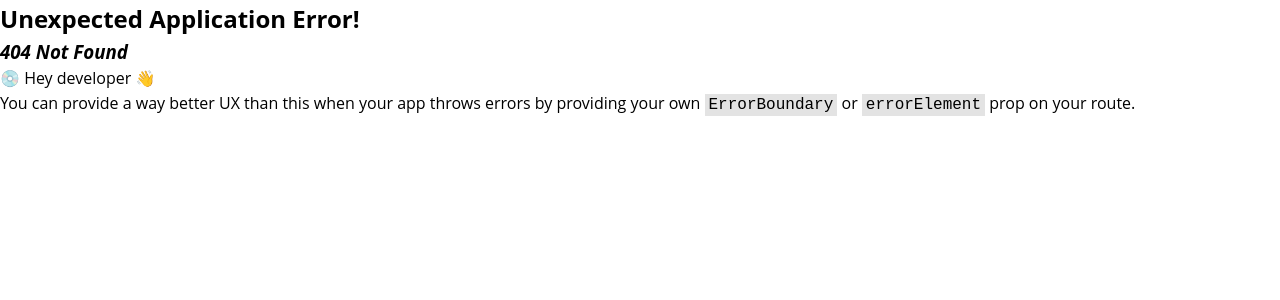
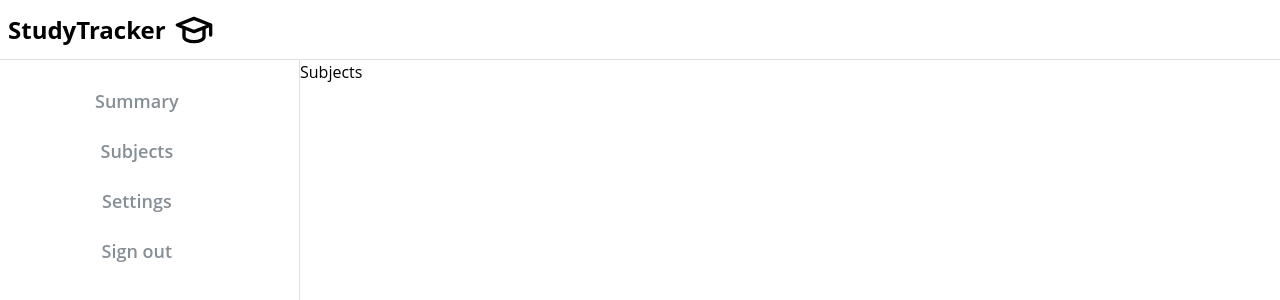
Before and after one commit to CharlesCryer/MSA-Project, a React (Vite) app in the folder Frontend/: page /subject in a window 1280 px wide. Before the commit this address had no page. Shown: the top 300 px of the page. Built offline with nearby package versions, Linux system fonts and the light colour scheme.

Commit message:
Adds layout to router

```diff
--- a/Frontend/src/App.tsx
+++ b/Frontend/src/App.tsx
@@ -3,7 +3,7 @@
 import "@mantine/core/styles.css";
 import "./index.css";
 import { createTheme, MantineProvider } from "@mantine/core";
-import { Router } from "./Router";
+import Router from "./Router";
 const theme = createTheme({
   fontFamily: "Open Sans, sans-serif",
   primaryColor: "cyan",
--- a/Frontend/src/Pages/HomePage.css
+++ b/Frontend/src/Layouts/Layout.css
@@ -3,5 +3,5 @@ header {
   align-items: center;
 }
 .mantine-Burger-root {
-  margin: 0 0.25rem 0 0.5rem;
+  margin: 0 0 0 0.5rem;
 }
--- a/Frontend/src/Pages/HomePage.tsx
+++ b/Frontend/src/Layouts/Layout.tsx
@@ -1,9 +1,10 @@
+import { Outlet } from "react-router-dom";
 import { AppShell, Burger, Flex } from "@mantine/core";
 import { useDisclosure } from "@mantine/hooks";
 import Navbar from "../components/Navbar/Navbar";
 import Header from "../components/Header/Header";
-import "./HomePage.css";
-export default function App() {
+import "./Layout.css";
+export default function Layout() {
   const [opened, { toggle }] = useDisclosure();
 
   return (
@@ -26,7 +27,9 @@ export default function App() {
         <Navbar />
       </AppShell.Navbar>
 
-      <AppShell.Main>Main</AppShell.Main>
+      <AppShell.Main>
+        <Outlet />
+      </AppShell.Main>
     </AppShell>
   );
 }
--- a/Frontend/src/Router.tsx
+++ b/Frontend/src/Router.tsx
@@ -1,22 +1,21 @@
-import { createBrowserRouter, RouterProvider } from "react-router-dom";
-import HomePage from "./Pages/HomePage";
-import LoginPage from "./Pages/LoginPage";
-import SignupPage from "./Pages/SignupPage";
-const router = createBrowserRouter([
-  {
-    path: "/",
-    element: <HomePage />,
-  },
-  {
-    path: "/login",
-    element: <LoginPage />,
-  },
-  {
-    path: "/signup",
-    element: <SignupPage />,
-  },
-]);
+import { BrowserRouter, Routes, Route } from "react-router-dom";
+import Settings from "./components/Main/Settings/Settings";
+import Subjects from "./components/Main/Subjects/Subjects";
+import Summary from "./components/Main/Summary/Summary";
+import Layout from "./Layouts/Layout";
 
-export function Router() {
-  return <RouterProvider router={router} />;
+function Router() {
+  return (
+    <BrowserRouter>
+      <Routes>
+        <Route path="/" element={<Layout />}>
+          <Route path="/summary" element={<Summary />} />
+          <Route path="/subject" element={<Subjects />} />
+          <Route path="/settings" element={<Settings />} />
+        </Route>
+      </Routes>
+    </BrowserRouter>
+  );
 }
+
+export default Router;
--- a/Frontend/src/components/Header/Header.css
+++ b/Frontend/src/components/Header/Header.css
@@ -1,5 +1,5 @@
 .logo-header {
   display: flex;
   align-items: center;
-  padding: 0 0.5rem 0 0.25rem;
+  padding: 0 0.5rem 0 0.5rem;
 }
--- /dev/null
+++ b/Frontend/src/components/Main/Settings/Settings.tsx
@@ -0,0 +1,5 @@
+const Settings = () => {
+  return <div>Settings</div>;
+};
+
+export default Settings;
--- /dev/null
+++ b/Frontend/src/components/Main/Subjects/Subjects.tsx
@@ -0,0 +1,5 @@
+const Subjects = () => {
+  return <div>Subjects</div>;
+};
+
+export default Subjects;
--- /dev/null
+++ b/Frontend/src/components/Main/Summary/Summary.tsx
@@ -0,0 +1,5 @@
+const Summary = () => {
+  return <div>Summary</div>;
+};
+
+export default Summary;
```
